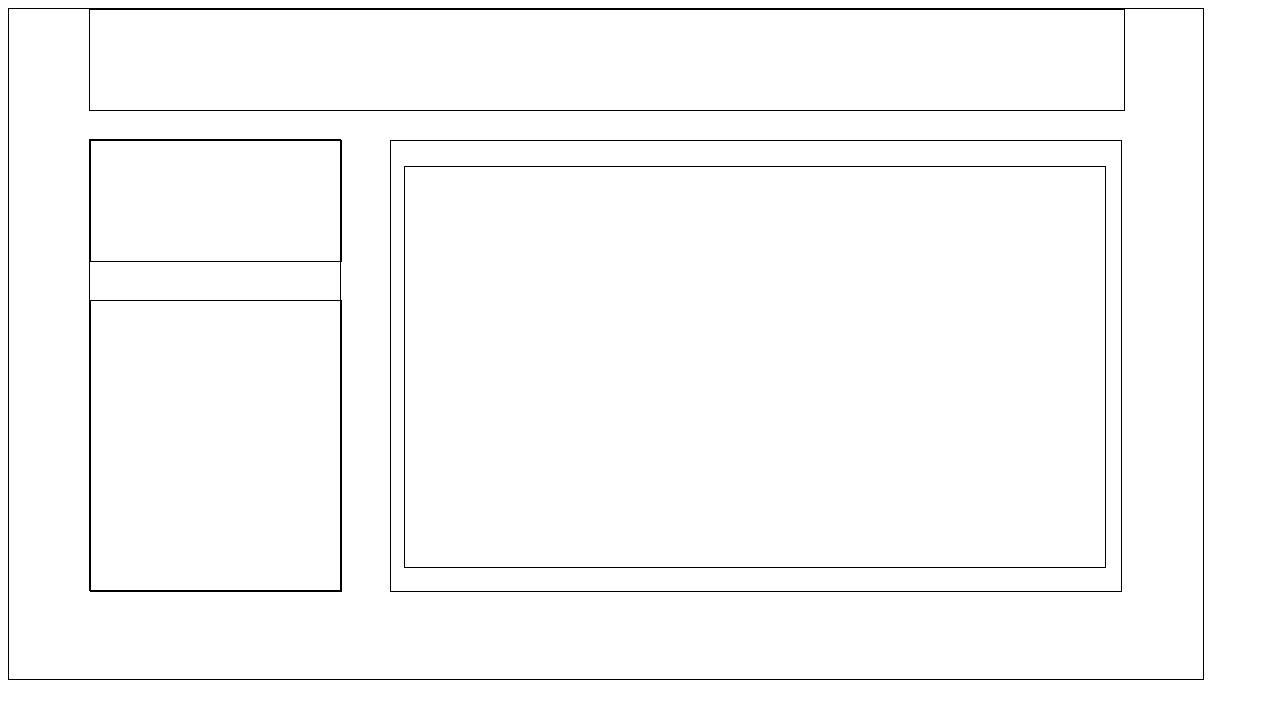
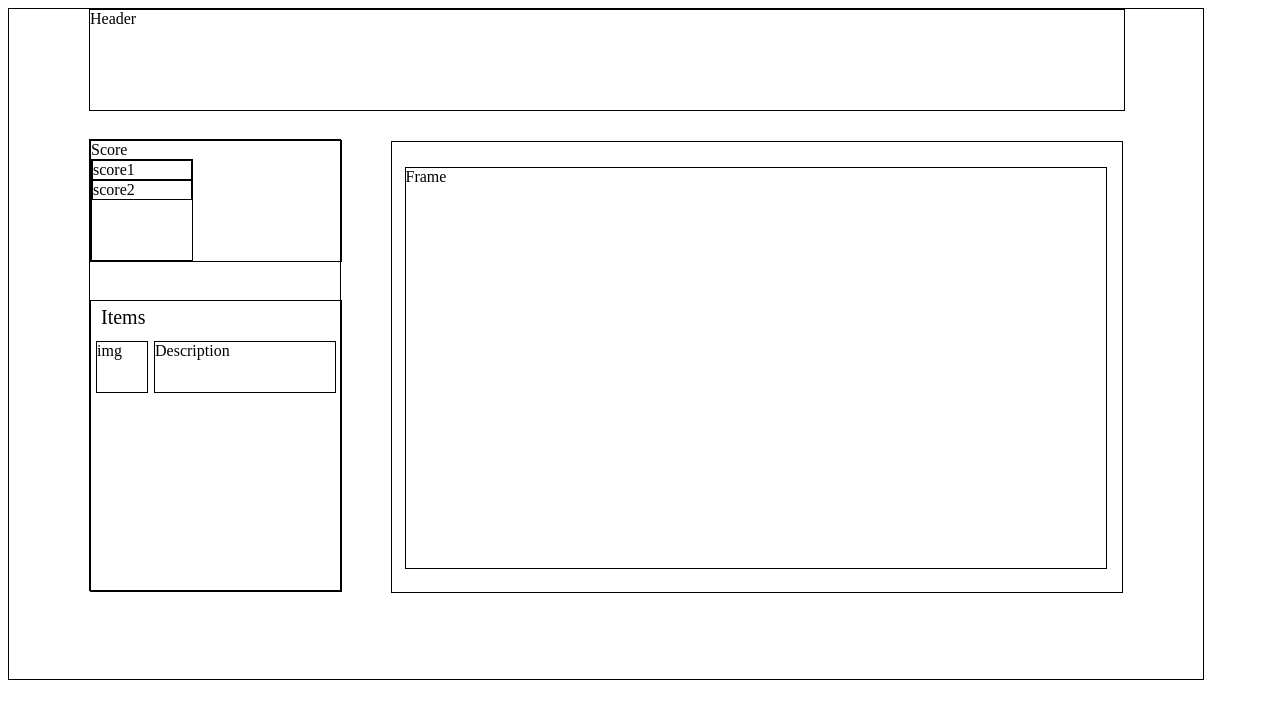
Before and after one commit to Axosss/Project, a PHP site: page / in a window 1280 px wide. Shown: the top 719 px of the page. Run offline with PHP 8.4, Linux system fonts and the light colour scheme; some libraries are stand-ins or nearby versions.

Commit message:
structure css html more advance

```diff
--- a/index.html
+++ b/index.html
@@ -3,29 +3,38 @@
 <head>
   <title>Lookart for details</title>
   <link rel="stylesheet" type="text/css" href="style.css">
+  <script type="text/javascript" src="https://code.jquery.com/jquery-3.0.0.min.js"></script>
+  <script type="text/javascript" src="main.js"></script>
 </head>
 <body>
 
   <div id="website-layout">
-    <div id="header"></div>
+    <div id="header">Header</div>
 
 
     <div id="left-side">
       <div id="scoreboard">
-
+        Score
+        <div class="playerScore">
+          <div id="player1Score">score1</div>
+          <div id="player2Score">score2</div>
+        </div>
       </div>
 
-
       <div id="item-list">
-      </div>
+      <p id="itemTitle">Items</p>
+      <div class="img50x50">img</div>
+      <div class="itemDescription">Description</div>
 
     <div id="frame-layout">
-      <div id="frame"></div>
+      <div id="frame">
+        Frame
+      </div>
     </div>
 
     </div>
 
   </div>
-<script type="text/javascript" src="main.js"></script>
+
 </body>
 </html>
--- a/main.js
+++ b/main.js
@@ -0,0 +1,39 @@
+$(document).ready(function(){
+  console.log("YO");
+
+
+
+
+
+
+
+
+
+
+
+
+
+
+
+
+
+
+
+
+
+
+
+
+
+
+
+
+
+
+
+
+
+
+
+
+});
--- a/style.css
+++ b/style.css
@@ -28,6 +28,16 @@
     height: 120px;
     width: 250px;
     }
+      .playerScore {
+      position: absolute;
+      height: 100px;
+      width: 100px;
+
+       }
+
+      #player2Score {
+      left: 125px;
+       }
 
     #item-list {
     position: absolute;
@@ -35,11 +45,32 @@
     height: 290px;
     width: 250px;
     }
+    #itemTitle {
+      position: relative;
+      top:-15px;
+      left:10px;
+      font-size: 20px;
+    }
 
+    .img50x50 {
+      position: absolute;
+      top: 40px;
+      left: 5px;
+      height: 50px;
+      width: 50px;
+    }
+    .itemDescription {
+      position: absolute;
+      margin-left: 3px;
+      top: 40px;
+      left: 60px;
+      height:50px;
+      width: 180px;
+    }
   #frame-layout {
   position: absolute;
+  top: -160px;
   left: 300px;
-
   height: 450px;
   width: 730px;
   }
```
Also changed, not shown: img/Auguste_Renoir_-_Dance_at_Le_Moulin_de_la_Galette_-_Musée_d'Orsay_RF_2739_(derivative_work_-_AutoContrast_edit_in_LCH_space).jpg (added), img/fête-champêtre-a-lethal-regulation.jpg (added), 1 other file.
